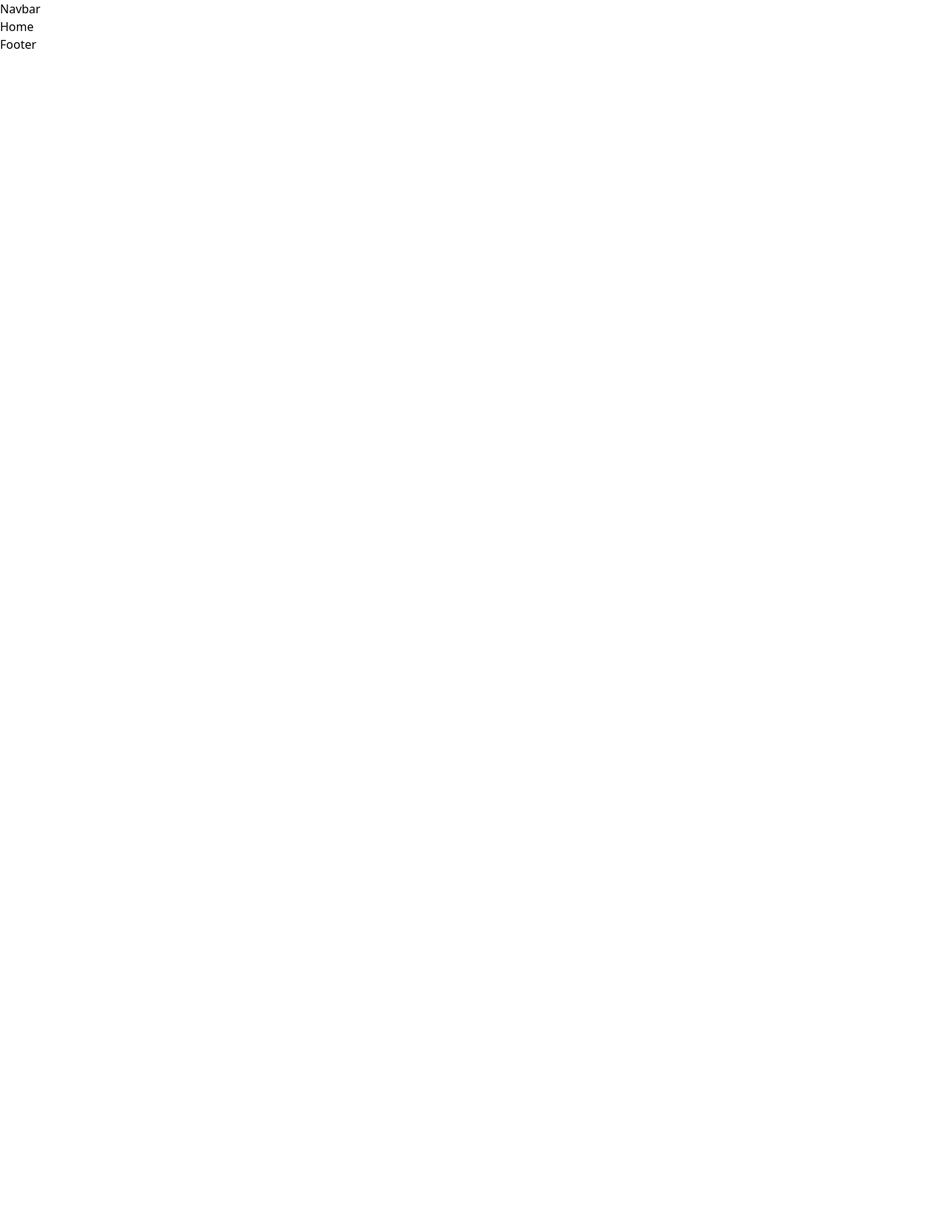
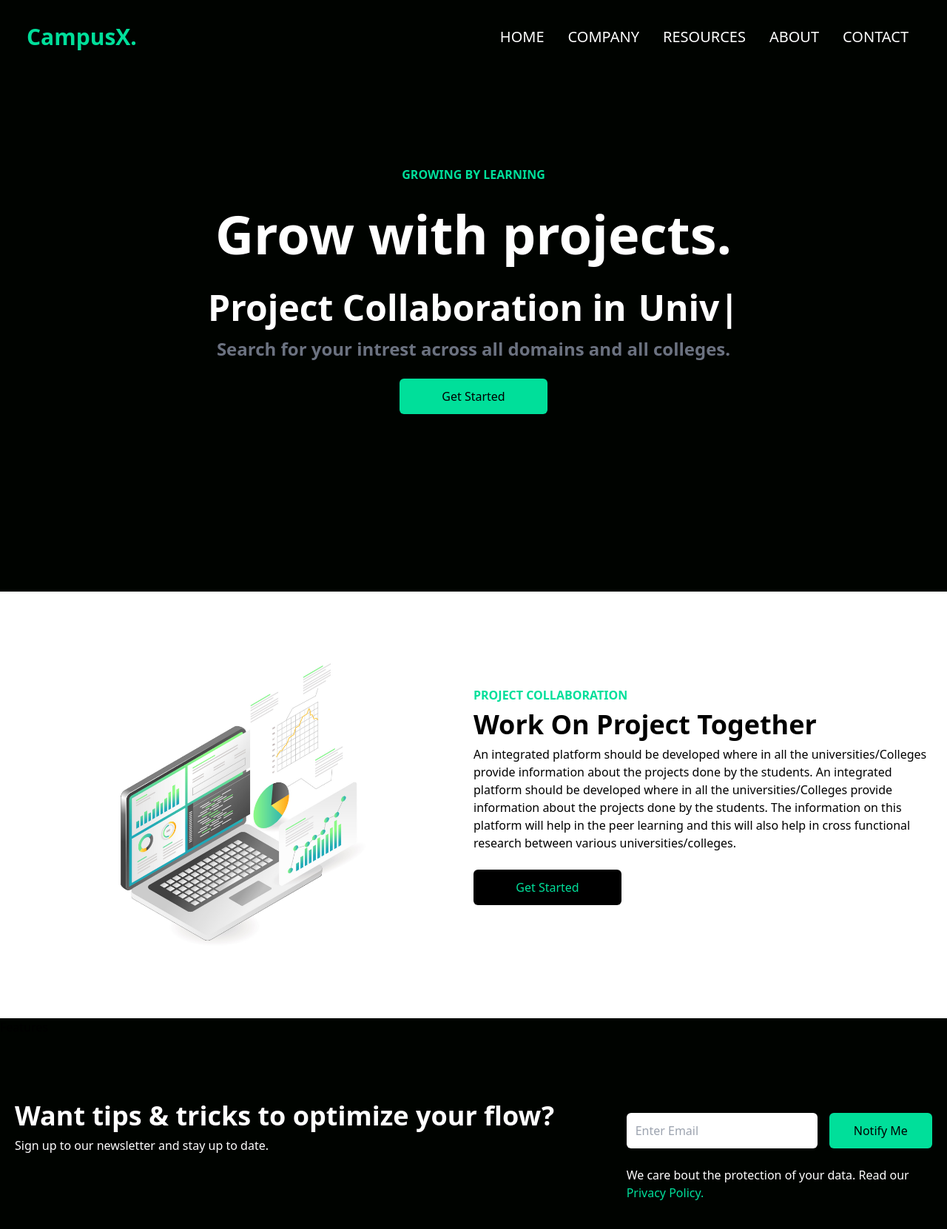
Before and after one commit to Overwatch0812/NASAX, a React (Vite) app in the folder frontend/: page / in a window 1280 px wide. Shown: the top 1662 px of the page at 74% size. Before the commit the page ends 800 px from the top, so only its background shows below. Built offline with nearby package versions, Linux system fonts and the light colour scheme.

Commit message:
Features Section left

```diff
--- a/frontend/package.json
+++ b/frontend/package.json
@@ -14,9 +14,11 @@
     "axios": "^1.5.0",
     "react": "^18.2.0",
     "react-dom": "^18.2.0",
+    "react-icons": "^4.11.0",
     "react-redux": "^8.1.2",
     "react-router-dom": "^6.16.0",
     "react-select": "^5.7.5",
+    "react-typed": "^1.2.0",
     "redux": "^4.2.1",
     "redux-devtools-extension": "^2.13.9",
     "redux-thunk": "^2.4.2"
--- /dev/null
+++ b/frontend/src/components/Analytics.jsx
@@ -0,0 +1,37 @@
+import React from "react";
+import Laptop from "../assets/laptop.jpg";
+export default function Analytics() {
+	return (
+		<div className="w-full bg-white py-16 px-4">
+			<div className="max-w-[1240px] mx-auto grid md:grid-cols-2">
+				<img
+					className="w-[500px] mx-auto my-4 animate-pulse"
+					src={Laptop}
+					alt="/"
+				/>
+				<div className="flex flex-col justify-center text-center md:text-left">
+					<p className="text-[#00df9a] font-bold ">
+						PROJECT COLLABORATION
+					</p>
+					<h1 className="md:text-4xl sm:text-3xl text-2xl font-bold py-2">
+						Work On Project Together
+					</h1>
+					<p>
+						An integrated platform should be developed where in all
+						the universities/Colleges provide information about the
+						projects done by the students. An integrated platform
+						should be developed where in all the
+						universities/Colleges provide information about the
+						projects done by the students. The information on this
+						platform will help in the peer learning and this will
+						also help in cross functional research between various
+						universities/colleges.
+					</p>
+					<button className="bg-black text-[#00df9a] w-[200px] rounded-md font-medium my-6 mx-auto md:mx-0 py-3">
+						Get Started
+					</button>
+				</div>
+			</div>
+		</div>
+	);
+}
--- /dev/null
+++ b/frontend/src/components/Cards.jsx
@@ -0,0 +1,77 @@
+import Single from "../assets/single.png";
+import Double from "../assets/double.png";
+import Triple from "../assets/triple.png";
+
+export default function Cards() {
+	return (
+		<div className="w-full py-[10rem] px-4 bg-white">
+			<div className="max-w-[1240px] mx-auto grid md:grid-cols-3 gap-8">
+				<div className="w-full shadow-xl flex flex-col p-4 my-4 rounded-lg hover:scale-105 duration-300">
+					<img
+						className="w-20 mx-auto mt-[-3rem] bg-white"
+						src={Single}
+						alt="/"
+					/>
+					{/* <h2 className="text-2xl font-bold text-center py-8">
+						Plagirism Checker
+					</h2> */}
+					<p className="text-center text-4xl font-bold py-8">
+						Plagirism Checker
+					</p>
+					<div className="text-center font-medium">
+						<p className="py-2 border-b mx-8 mt-8">
+							500 GB Storage
+						</p>
+						<p className="py-2 border-b mx-8">1 Granted User</p>
+						<p className="py-2 border-b mx-8">Send up to 2 GB</p>
+					</div>
+					<button className="bg-[#00df9a] w-[200px] rounded-md font-medium my-6 mx-auto px-6 py-3">
+						Start Trial
+					</button>
+				</div>
+				<div className="w-full shadow-xl bg-gray-100 flex flex-col p-4 md:my-0 my-8 rounded-lg hover:scale-105 duration-300">
+					<img
+						className="w-20 mx-auto mt-[-3rem] bg-transparent"
+						src={Double}
+						alt="/"
+					/>
+					<h2 className="text-2xl font-bold text-center py-8">
+						Single User
+					</h2>
+					<p className="text-center text-4xl font-bold">$149</p>
+					<div className="text-center font-medium">
+						<p className="py-2 border-b mx-8 mt-8">
+							500 GB Storage
+						</p>
+						<p className="py-2 border-b mx-8">1 Granted User</p>
+						<p className="py-2 border-b mx-8">Send up to 2 GB</p>
+					</div>
+					<button className="bg-black text-[#00df9a] w-[200px] rounded-md font-medium my-6 mx-auto px-6 py-3">
+						Start Trial
+					</button>
+				</div>
+				<div className="w-full shadow-xl flex flex-col p-4 my-4 rounded-lg hover:scale-105 duration-300">
+					<img
+						className="w-20 mx-auto mt-[-3rem] bg-white"
+						src={Triple}
+						alt="/"
+					/>
+					<h2 className="text-2xl font-bold text-center py-8">
+						Single User
+					</h2>
+					<p className="text-center text-4xl font-bold">$149</p>
+					<div className="text-center font-medium">
+						<p className="py-2 border-b mx-8 mt-8">
+							500 GB Storage
+						</p>
+						<p className="py-2 border-b mx-8">1 Granted User</p>
+						<p className="py-2 border-b mx-8">Send up to 2 GB</p>
+					</div>
+					<button className="bg-[#00df9a] w-[200px] rounded-md font-medium my-6 mx-auto px-6 py-3">
+						Start Trial
+					</button>
+				</div>
+			</div>
+		</div>
+	);
+}
--- /dev/null
+++ b/frontend/src/components/Features.jsx
@@ -0,0 +1,5 @@
+import React from "react";
+
+export default function Features() {
+	return <div>Features</div>;
+}
--- a/frontend/src/components/Homes.jsx
+++ b/frontend/src/components/Homes.jsx
@@ -1,7 +1,43 @@
+import Typed from "react-typed";
+import Analytics from "./Analytics";
+import Features from "./Features";
+import NewsLetter from "./NewsLetter";
+import Cards from "./Cards";
 const Homes = () => {
 	return (
 		<>
-			<h1>Home</h1>
+			<div className="text-white bg-black1">
+				<div className="max-w-[800px] mt-[-96px] w-full h-screen mx-auto text-center flex flex-col justify-center">
+					<p className="text-[#00df9a] font-bold p-2">
+						GROWING BY LEARNING
+					</p>
+					<h1 className="md:text-7xl sm:text-6xl text-4xl font-bold md:py-6">
+						Grow with projects.
+					</h1>
+					<div className="flex justify-center items-center">
+						<p className="md:text-5xl sm:text-4xl text-xl font-bold py-4">
+							Project Collaboration in
+						</p>
+						<Typed
+							className="md:text-5xl sm:text-4xl text-xl font-bold md:pl-4 pl-2"
+							strings={["Colleges", "University"]}
+							typeSpeed={190}
+							backSpeed={140}
+							loop
+						/>
+					</div>
+					<p className="md:text-2xl text-xl font-bold text-gray-500">
+						Search for your intrest across all domains and all
+						colleges.
+					</p>
+					<button className="bg-[#00df9a] w-[200px] rounded-md font-medium my-6 mx-auto py-3 text-black">
+						Get Started
+					</button>
+				</div>
+			</div>
+			<Analytics />
+			<Features />
+			<NewsLetter />
 		</>
 	);
 };
--- a/frontend/src/components/Navbar.jsx
+++ b/frontend/src/components/Navbar.jsx
@@ -1,8 +1,48 @@
+import { useState } from "react";
+import { AiOutlineClose, AiOutlineMenu } from "react-icons/ai";
 const Navbar = () => {
+	const [nav, setNav] = useState(false);
+
 	return (
-		<>
-			<h1>Navbar</h1>
-		</>
+		<div className="flex justify-between items-center h-24 max-w-[1240px] mx-auto px-4 pt-1 text-white bg-black1">
+			<h1 className="w-full text-3xl font-bold text-[#00df9a]">
+				CampusX.
+			</h1>
+			<ul className="hidden md:flex uppercase">
+				<li className="p-4 md:text-xl">Home</li>
+				<li className="p-4 md:text-xl">Company</li>
+				<li className="p-4 md:text-xl">Resources</li>
+				<li className="p-4 md:text-xl">About</li>
+				<li className="p-4 md:text-xl">Contact</li>
+			</ul>
+			<div className="block md:hidden">
+				{nav ? (
+					<AiOutlineClose size={20} onClick={() => setNav(false)} />
+				) : (
+					<AiOutlineMenu size={20} onClick={() => setNav(true)} />
+				)}
+			</div>
+			{nav && (
+				<ul className="fixed left-0 top-0 w-[60%] h-full border-r border-r-gray-900 bg-[#000300] ease-in-out duration-500">
+					<h1 className="w-full text-3xl font-bold text-[#00df9a] m-4">
+						CampusX.
+					</h1>
+					<li className="p-4 border-b border-gray-600 uppercase">
+						Home
+					</li>
+					<li className="p-4 border-b border-gray-600 uppercase">
+						Company
+					</li>
+					<li className="p-4 border-b border-gray-600 uppercase">
+						Resources
+					</li>
+					<li className="p-4 border-b border-gray-600 uppercase">
+						About
+					</li>
+					<li className="p-4">Contact</li>
+				</ul>
+			)}
+		</div>
 	);
 };
 
--- /dev/null
+++ b/frontend/src/components/NewsLetter.jsx
@@ -0,0 +1,30 @@
+export default function NewsLetter() {
+	return (
+		<div className="w-full py-16 text-white px-4">
+			<div className="max-w-[1240px] mx-auto grid lg:grid-cols-3">
+				<div className="lg:col-span-2 my-4">
+					<h1 className="md:text-4xl sm:text-3xl text-2xl font-bold py-2">
+						Want tips & tricks to optimize your flow?
+					</h1>
+					<p>Sign up to our newsletter and stay up to date.</p>
+				</div>
+				<div className="my-4">
+					<div className="flex flex-col sm:flex-row items-center justify-between w-full">
+						<input
+							className="p-3 flex w-full rounded-md text-black"
+							type="email"
+							placeholder="Enter Email"
+						/>
+						<button className="bg-[#00df9a] text-black rounded-md font-medium w-[200px] ml-4 my-6 px-6 py-3">
+							Notify Me
+						</button>
+					</div>
+					<p>
+						We care bout the protection of your data. Read our{" "}
+						<span className="text-[#00df9a]">Privacy Policy.</span>
+					</p>
+				</div>
+			</div>
+		</div>
+	);
+}
--- a/frontend/src/index.css
+++ b/frontend/src/index.css
@@ -1,3 +1,8 @@
 @tailwind base;
 @tailwind components;
 @tailwind utilities;
+
+body
+{
+    background-color: #000300;
+}
```
Also changed, not shown: 1 other file (tests, documents, lock files or other folders).
